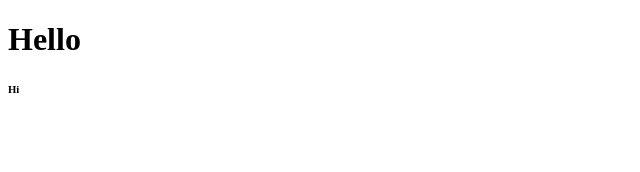
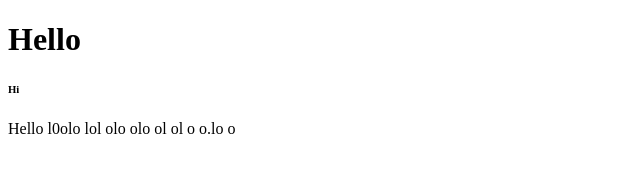
Before and after one commit to CGRoffcialcode/HTML, a plain HTML site: page index.html in a window 1280 px wide. Shown: the whole page, without its empty margins (0-640 px from the left). Drawn offline with Linux system fonts and the light colour scheme.

Commit message:
Update index.html

```diff
--- a/index.html
+++ b/index.html
@@ -6,5 +6,6 @@
     <body>
     <h1>Hello</h1>
     <h6>Hi</h6>
+    <p>Hello l0olo lol olo olo ol ol o o.lo o</p>
     </body>
 </html>
```
